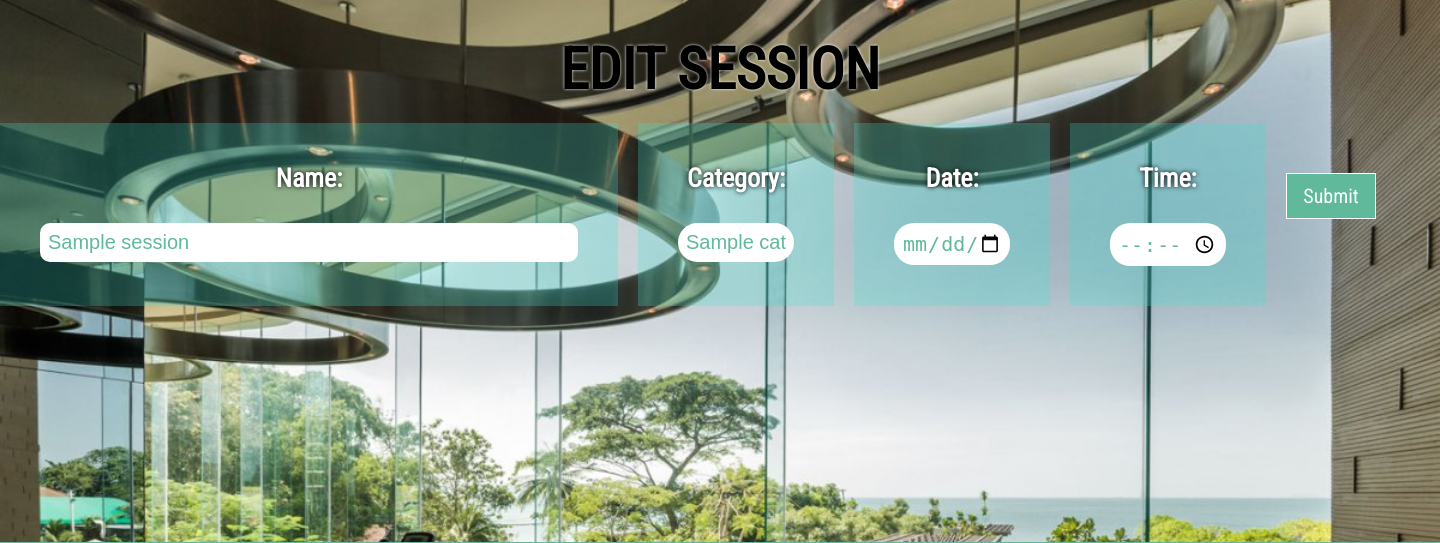
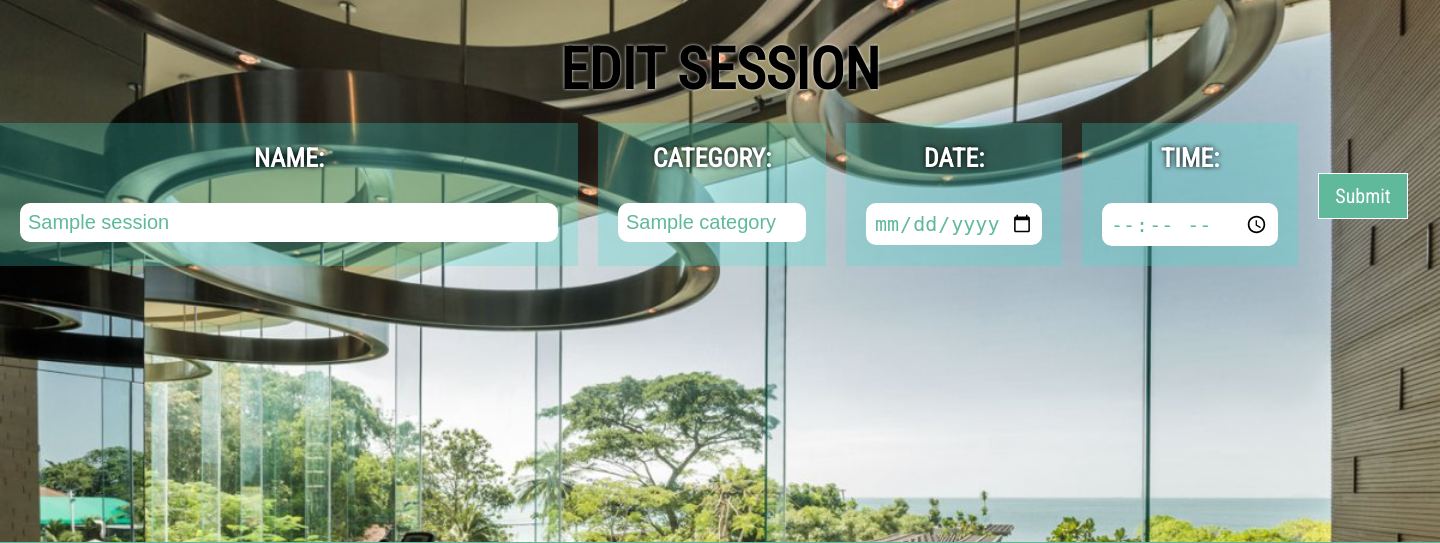
Before and after one commit to nls20/Gym_App_Project, a Flask app: page /sessions/1/edit in a window 1440 px wide. Shown: the part 215-758 px from the top of the page. Run offline with Flask 2, Linux system fonts and the light colour scheme; a database or web service that is not in the repository returns one stand-in record (values such as "Sample title"); some libraries are stand-ins or nearby versions.

Commit message:
Final commit for this evening

```diff
--- a/static/css/sessions.css
+++ b/static/css/sessions.css
@@ -261,7 +261,7 @@
 
 .edit-session-1 {
     height: auto;
-    padding: 40px 40px;
+    padding: 20px 20px;
     box-sizing: border-box;
     font-size: 26px;
     font-weight: 600;
@@ -300,7 +300,7 @@
     background-color: white;
     color:  #60B99A;
     font-size: 20px;
-    width: 100px;
+    width: 150px;
     border: none;
     cursor:text;
     border-radius: 10px;
@@ -315,13 +315,13 @@
 
 .session-edit-label {
     padding: 8px 8px;
-    width: 100px;
+    width: 160px;
     background-color: white;
     color:  #60B99A;
     font-size: 20px;
     border: darkgray;
     cursor: pointer;
-    border-radius: 20px;
+    border-radius: 10px;
     appearance: none;
     margin-top: 30px;
     margin-bottom: auto;
--- a/templates/sessions/edit.html
+++ b/templates/sessions/edit.html
@@ -6,22 +6,22 @@
 <div class="edit-session-container">
   <div class="edit-session-1">
       <form action="/sessions/{{session.id}}" method="POST">
-        <label for="name">Name:</label>
+        <label for="name">NAME:</label>
         <input class="session-edit-select" type="text" id="name" name="name" value="{{ session.name }}">
     </div>
 
       <div class="edit-session-1">
-        <label for="category">Category:</label>
-        <input type="text" id="category" name="category" class ="session-edit-label" value="{{ session.category }}">
+        <label for="category">CATEGORY:</label>
+        <input type="text" id="category" name="category" class ="session-edit-select" value="{{ session.category }}">
       </div>
 
       <div class="edit-session-1">
-          <label for="date">Date:</label>
+          <label for="date">DATE:</label>
           <input class="session-edit-label" type="date" id="date" name="date" value="{{ session.date }}">
       </div>
 
       <div class="edit-session-1">
-        <label for="time">Time:</label>
+        <label for="time">TIME:</label>
         <input class="session-edit-label" type="time" id="time" name="time" value="{{ session.time }}">
     </div>
 
```
